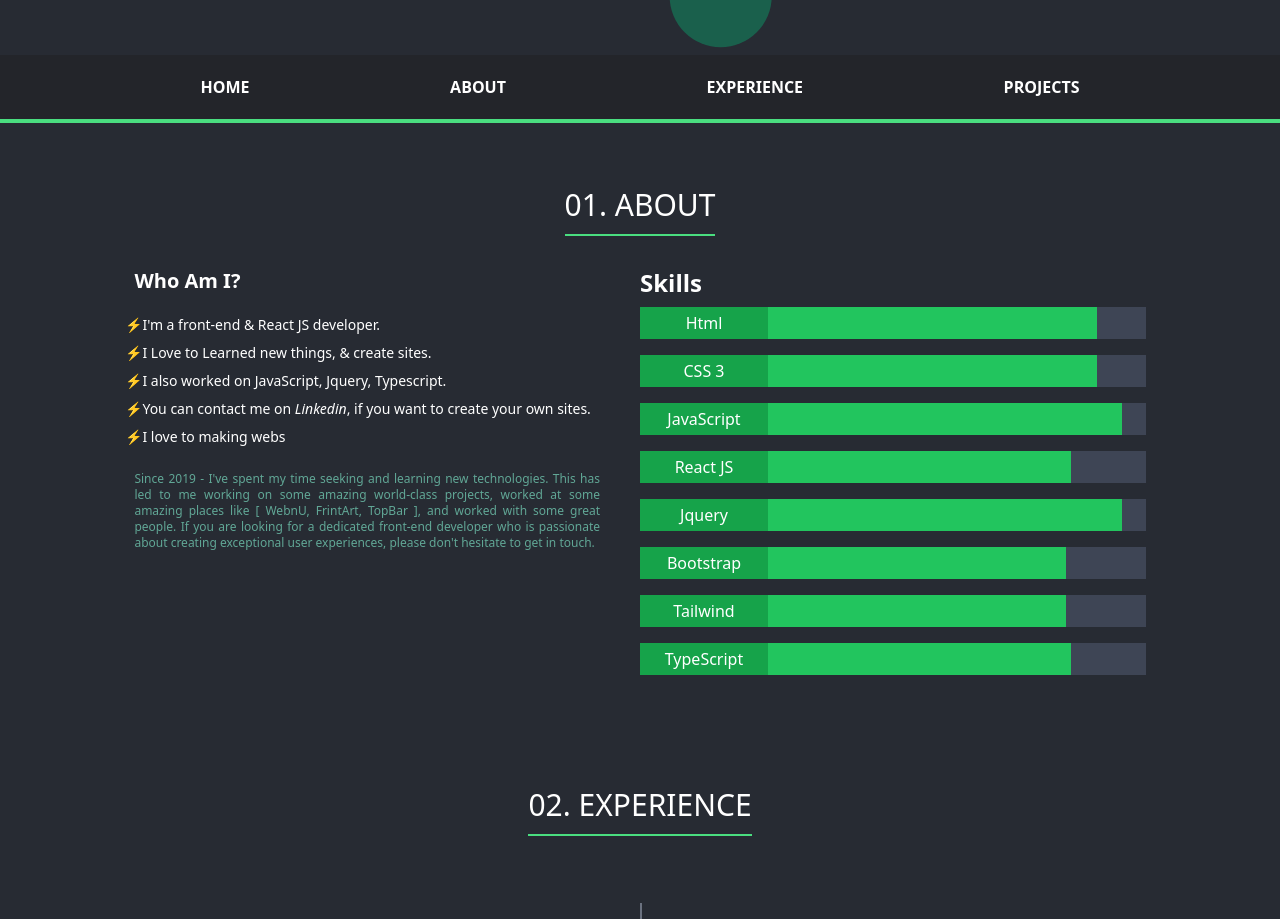
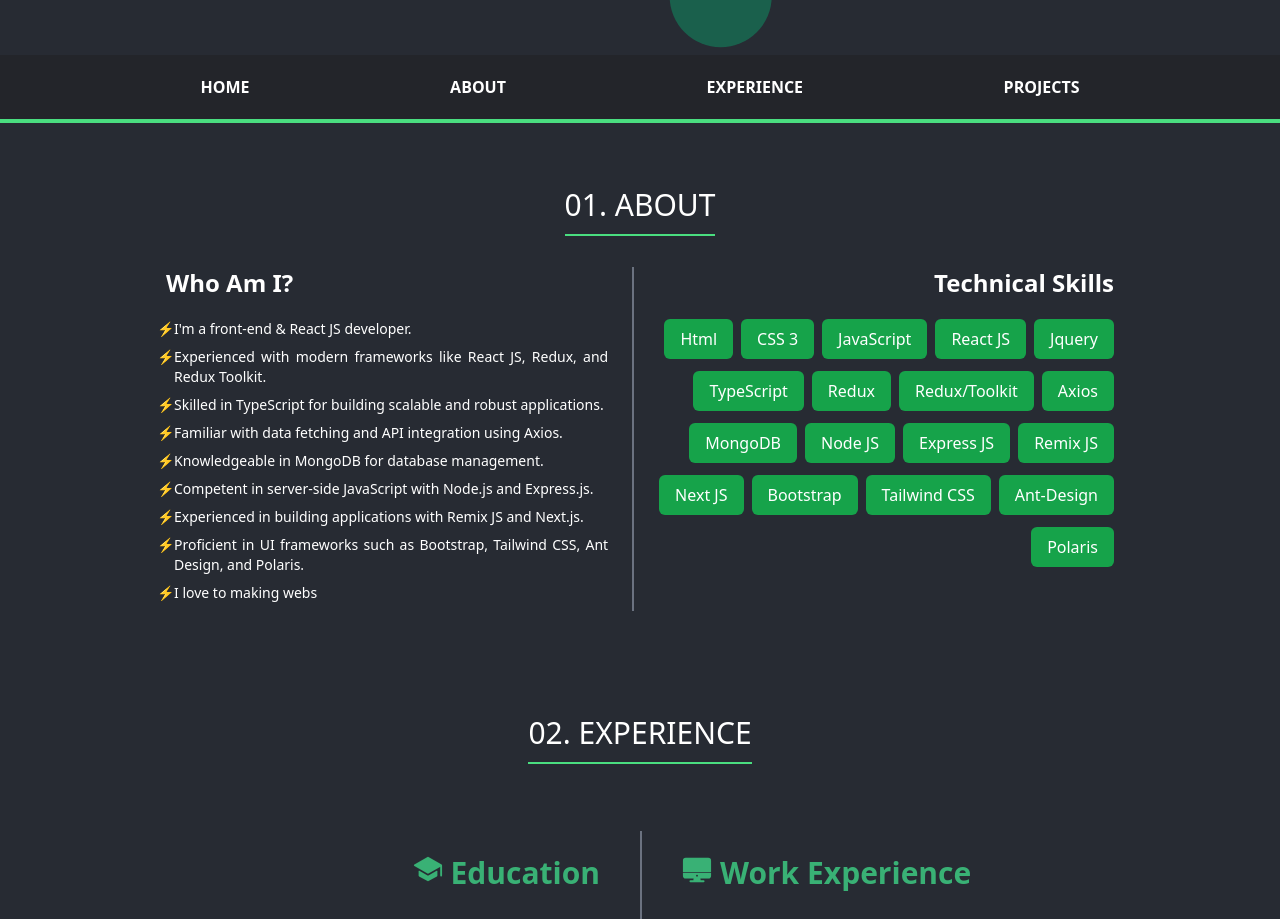
Before and after one commit to Jagrati1213/jagrati-gupta, a React (Create React App) app: page / in a window 1280 px wide. Shown: the part 740-1659 px from the top of the page. Built offline with nearby package versions, Linux system fonts and the light colour scheme.

Commit message:
JG: customize the skills

```diff
--- a/src/components/about/About.js
+++ b/src/components/about/About.js
@@ -9,16 +9,12 @@ export default function About() {
   AOS.init();
 
   return (
-    <>
-      <div className="py-16 px-2 w-full flex justify-center items-center flex-col" id='about'>
-
-        <h1 className='heading'>01. ABOUT</h1>
-
-        <div className="flex lg:w-[80%] px-2 lg:px-0 mt-11 mx-auto lg:flex-row flex-col">
-          <AboutMe />
-          <Skills />
-        </div>
+    <div className="py-16 px-2 w-full flex justify-center items-center flex-col" id='about'>
+      <h1 className='heading'>01. ABOUT</h1>
+      <div className="flex  lg:w-[75%] px-8 lg:px-0 mt-11 mx-auto lg:flex-row flex-col items-start gap-x-3 gap-y-8">
+        <AboutMe />
+        <Skills />
       </div>
-    </>
+    </div>
   )
 }
--- a/src/components/about/AboutMe.js
+++ b/src/components/about/AboutMe.js
@@ -26,32 +26,19 @@ export default function AboutMe() {
     }, []);
 
     return (
-        <div className="about-me lg:w-3/6 w-full mb-10 md:mb-0">
-            <h2 className='text-white text-xl font-semibold mb-5'>Who Am I?</h2>
-
-            <ol className='text-white text-sm md:text-md ml-2'>
-                <li className='about-li' data-icon="🦄">
-                    I'm a front-end & React JS developer.
-                </li>
-                <li className='about-li'>
-                    I Love to Learned new things, & create sites.
-                </li>
-                <li className='about-li'>
-                    I also worked on JavaScript, Jquery, Typescript.
-                </li>
-                <li className='about-li'>
-                    You can contact me on <i>Linkedin</i>, if you want to create your own sites.
-                </li>
+        <div className="about-me lg:w-3/6 w-full mb-10 md:mb-0 lg:border-r-2 border-gray-500 pr-6">
+            <h2 className='text-white text-xl md:text-2xl font-semibold mb-5'>Who Am I?</h2>
+            <ol className='text-white text-sm md:text-[14px] ml-2 text-justify'>
+                <li className='about-li' data-icon="🦄">I'm a front-end & React JS developer.</li>
+                <li className='about-li'>Experienced with modern frameworks like React JS, Redux, and Redux Toolkit.</li>
+                <li className='about-li'>Skilled in TypeScript for building scalable and robust applications.</li>
+                <li className='about-li'>Familiar with data fetching and API integration using Axios.</li>
+                <li className="about-li">Knowledgeable in MongoDB for database management.</li>
+                <li className="about-li">Competent in server-side JavaScript with Node.js and Express.js.</li>
+                <li className="about-li">Experienced in building applications with Remix JS and Next.js.</li>
+                <li className="about-li">Proficient in UI frameworks such as Bootstrap, Tailwind CSS, Ant Design, and Polaris.</li>
                 <li className='about-li' ref={about}></li>
             </ol>
-
-            <p className='text-xs md:text-md pt-4 lg:pr-10 text-[#61a796] text-justify' >
-                Since 2019 - I've spent my time seeking and learning new technologies.
-                This has led to me working on some amazing world-class projects, worked at some
-                amazing places like [ WebnU, FrintArt, TopBar ], and worked with some great people.
-                If you are looking for a dedicated front-end developer who is passionate about
-                creating exceptional user experiences, please don't hesitate to get in touch.
-            </p>
         </div>
     )
 }
--- a/src/components/about/Skills.js
+++ b/src/components/about/Skills.js
@@ -5,13 +5,13 @@ import skillData from '../../data/skills.json';
 export default function Skills() {
     return (
         <div className="flex justify-evenly flex-col lg:w-3/6 w-full">
-            <h2 className='text-white text-2xl font-semibold'>Skills</h2>
-
-            {
-                skillData.map((skill, index) => {
-                    return <ProgressBar key={index} ProgressText={skill.name} progressClass={skill.progress} />
-                })
-            }
+            <h2 className="text-white text-xl md:text-2xl font-semibold mb-5 text-start lg:text-end">Technical Skills</h2>
+            <div className='flex items-center lg:justify-end flex-wrap gap-x-2 gap-y-3'>
+                {
+                    skillData.map((skill, index) => {
+                        return <button key={index} className='bg-green-600 font-medium text-white py-1 md:py-2 px-4 md:px-4 rounded-md cursor-default'>{skill}</button>
+                    })
+                }</div>
         </div>
     )
 }
--- a/src/data/skills.json
+++ b/src/data/skills.json
@@ -1,34 +1,20 @@
 [
-    {
-        "name": "Html",
-        "progress": 65
-    },
-    {
-        "name": "CSS 3",
-        "progress": 65
-    },
-    {
-        "name": "JavaScript",
-        "progress": 70
-    },
-    {
-        "name": "React JS",
-        "progress": 60
-    },
-    {
-        "name": "Jquery",
-        "progress": 70
-    },
-    {
-        "name": "Bootstrap",
-        "progress": 59
-    },
-    {
-        "name": "Tailwind",
-        "progress": 59
-    },
-    {
-        "name": "TypeScript",
-        "progress": 60
-    }
+    "Html",
+    "CSS 3",
+    "JavaScript",
+    "React JS",
+    "Jquery",
+    "TypeScript",
+    "Redux",
+    "Redux/Toolkit",
+    "Axios",
+    "MongoDB",
+    "Node JS",
+    "Express JS",
+    "Remix JS",
+    "Next JS",
+    "Bootstrap",
+    "Tailwind CSS",
+    "Ant-Design",
+    "Polaris"
 ]
```
Also changed, not shown: 1 other file (tests, documents, lock files or other folders).
